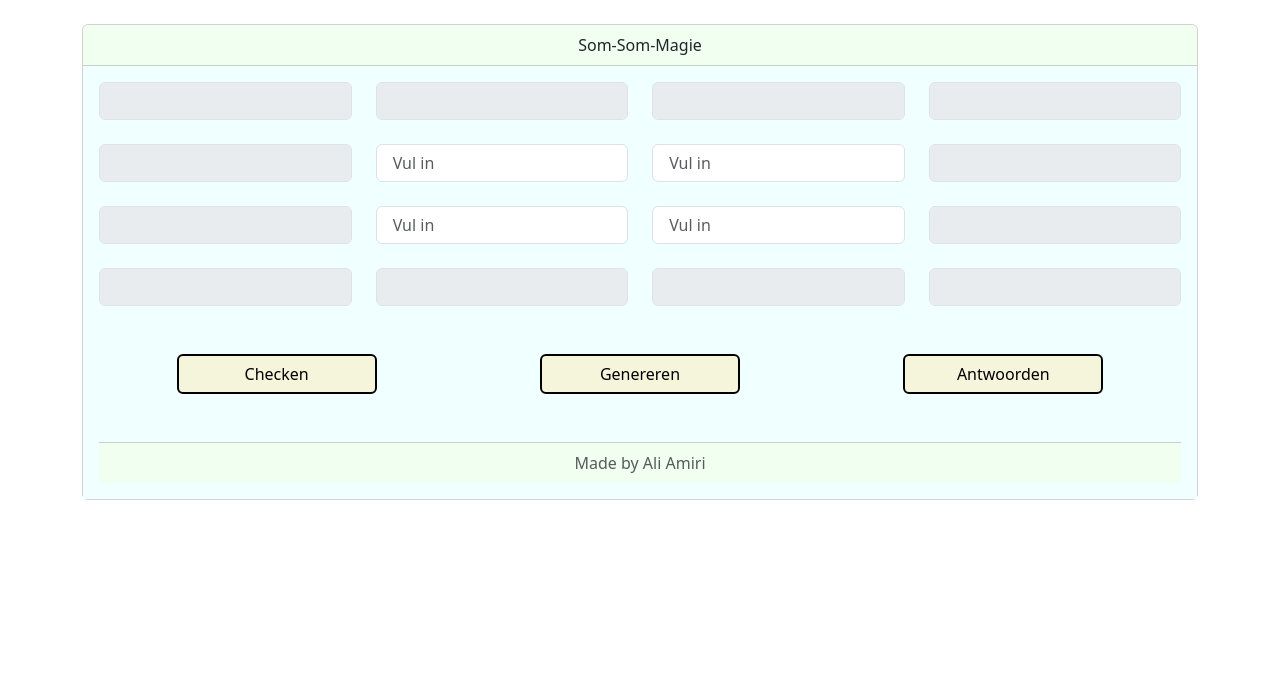
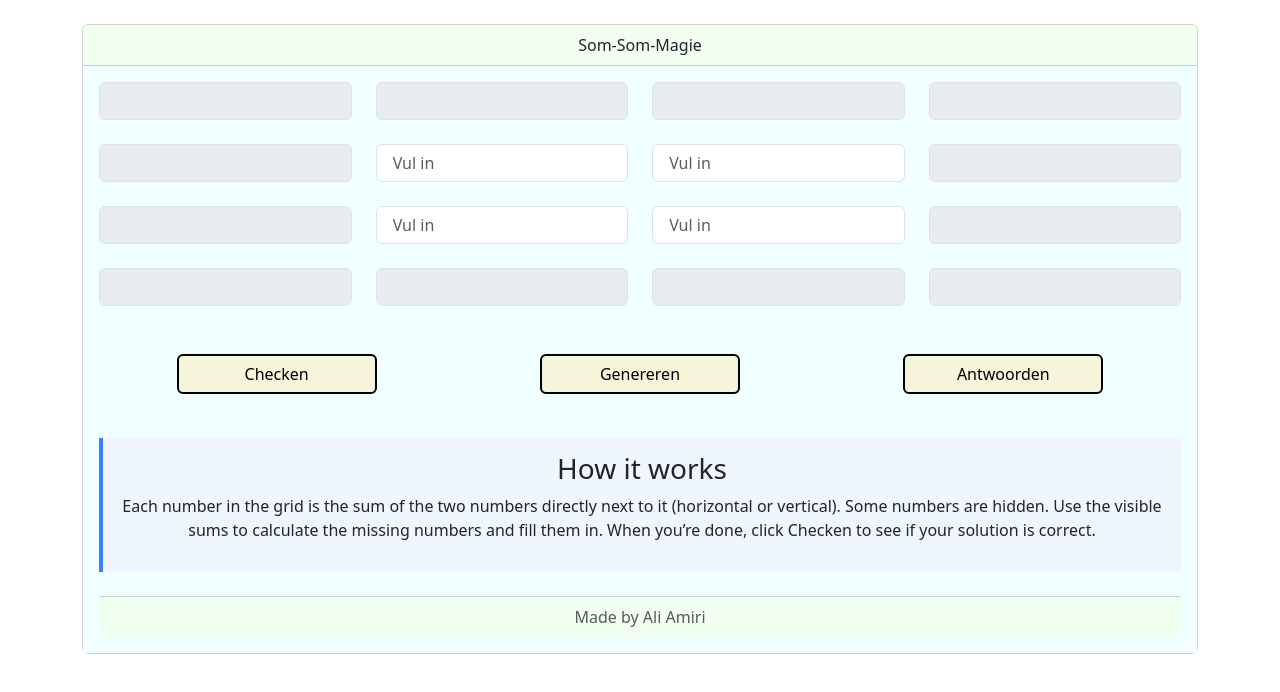
Before and after one commit to ParzivalOO7/Som-Som-Magie, a plain HTML site: page index.html in a window 1280 px wide. Drawn offline with nearby package versions, Linux system fonts and the light colour scheme.

Commit message:
added an explanation for the user

```diff
--- a/index.html
+++ b/index.html
@@ -68,6 +68,15 @@
                     <a href="#" class="btn btn-primary" id="callfake" onclick="FakeSolve()">Antwoorden</a>
                   </div>
                 </div><br>
+                <div id="explanation" class="explanation">
+                  <h3>How it works</h3>
+                  <p>
+                    Each number in the grid is the sum of the two numbers directly next to it (horizontal or vertical).
+                    Some numbers are hidden.
+                    Use the visible sums to calculate the missing numbers and fill them in.
+                    When you’re done, click Checken to see if your solution is correct.
+                  </p>
+                </div>
               </div><br>
               <div class="card-footer text-body-secondary">Made by Ali Amiri</div>
             </div>
--- a/script.js
+++ b/script.js
@@ -28,6 +28,11 @@ function clearInputs() {
 }
 
 function MakeProblem() {
+  const explanation = document.getElementById("explanation");
+  explanation.style.animation = "none";
+  explanation.offsetHeight;
+  explanation.style.animation = "";
+
   clearInputs();
 
   ansB2 = Math.floor(Math.random() * 25 + 1);
--- a/style.css
+++ b/style.css
@@ -1,61 +1,81 @@
-.container{
+.container {
   /* background-color: brown; */
   gap: 0;
 }
-body{
+body {
   gap: 0;
   background-image: url(math\ background.jpeg);
   background-size: cover;
   /* background-color: brown; */
 }
-.btn-primary{
+.btn-primary {
   width: 200px;
-    background-color:beige;
+  background-color: beige;
   border: 2px solid black;
   color: black;
 }
-.card-header{
+.card-header {
   background-color: honeydew;
 }
 .card-footer {
   background-color: honeydew;
 }
-#callfake{
+#callfake {
   background-color: beige;
   color: rgb(0, 0, 0);
 }
-#callfake:hover{
-    background-color:blueviolet;
+#callfake:hover {
+  background-color: blueviolet;
   border-color: black;
-
 }
-#callproblem{
+#callproblem {
   background-color: beige;
 }
-#callproblem:hover{
-    background-color:blueviolet;
+#callproblem:hover {
+  background-color: blueviolet;
   color: rgb(0, 0, 0);
   border-color: rgb(0, 0, 0);
 }
-.Button{
+.Button {
   display: flex;
   justify-content: space-around;
   align-items: center;
   gap: 8px;
 }
-.col{
+.col {
   display: flex;
   justify-content: center;
   align-items: center;
 }
-.card-body{
-    background-color:azure;
+.card-body {
+  background-color: azure;
 }
 
-@media only screen and (max-width: 775px){
-    .Button{
+@media only screen and (max-width: 775px) {
+  .Button {
     display: grid;
     gap: 5px;
+  }
+}
+
+.explanation {
+  margin-top: 20px;
+  padding: 14px 18px;
+  background-color: #f0f6ff;
+  border-left: 4px solid #3b82f6;
+  opacity: 0;
+  transform: translateY(10px);
+  animation: fadeSlideIn 0.6s ease-out forwards;
+}
+
+.explanation h3 {
+  margin: 0 0 8px;
+}
+
+@keyframes fadeSlideIn {
+  to {
+    opacity: 1;
+    transform: translateY(0);
   }
 }
 
```
Lines whose indentation alone changed are shown as unchanged.
